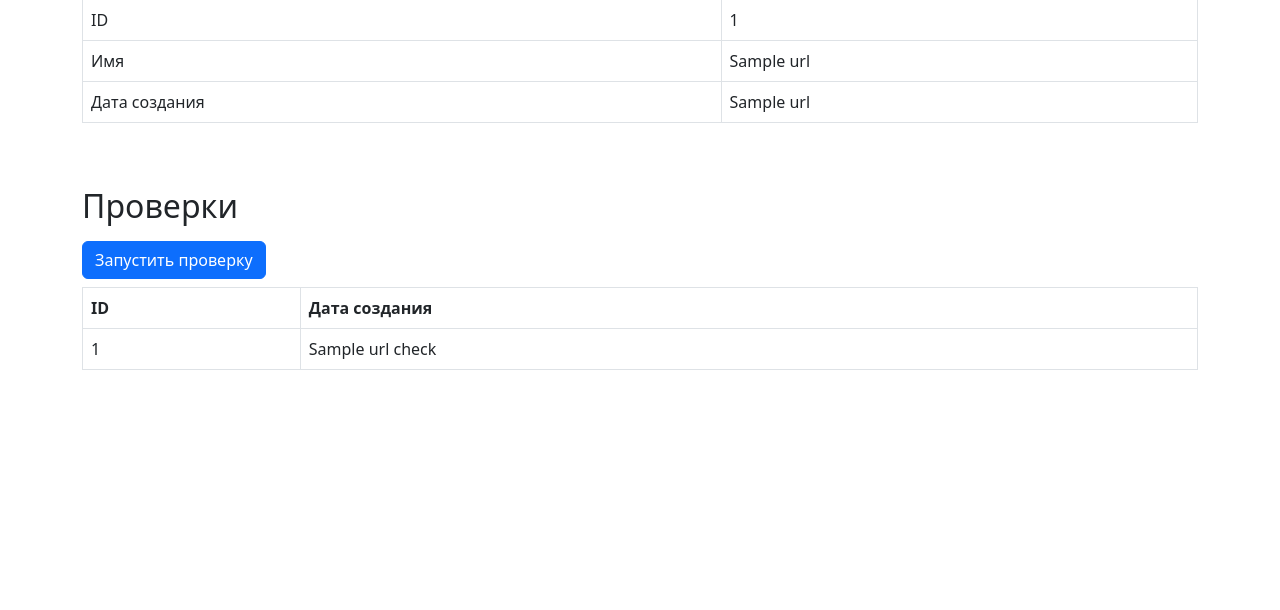
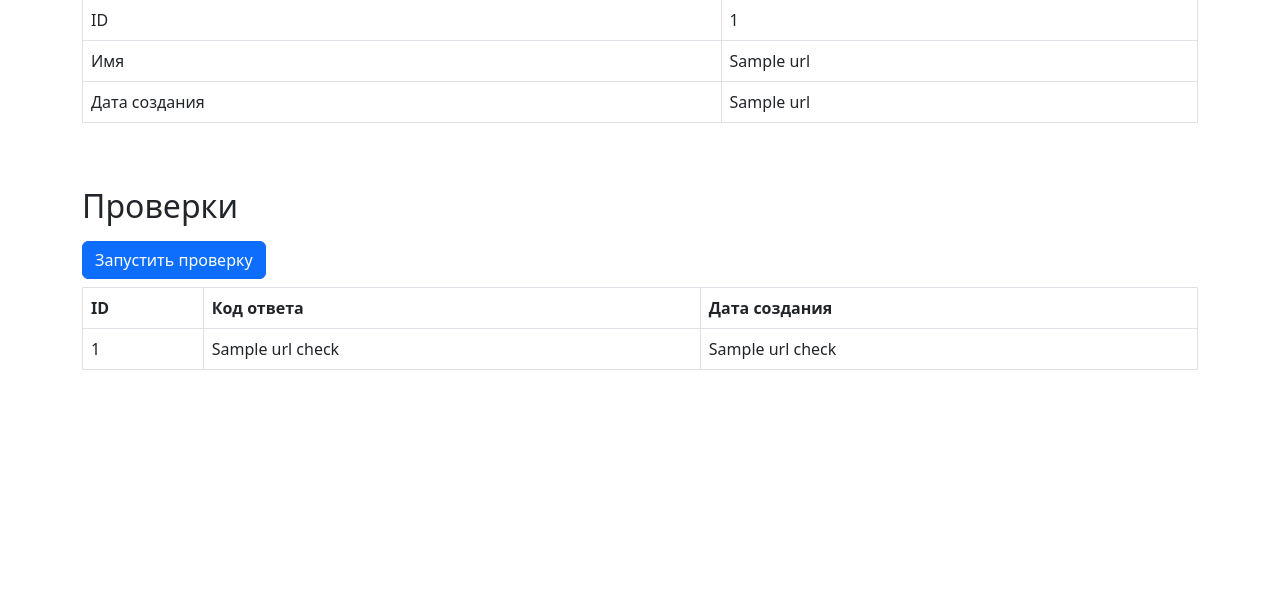
Before and after one commit to blacksmokezip/Page-Analyzer, a Flask app: page /urls/1 in a window 1280 px wide. Shown: the part 129-739 px from the top of the page. Run offline with Flask 3, Linux system fonts and the light colour scheme; one stand-in notice (Sample message) is shown; a database or web service that is not in the repository returns one stand-in record (values such as "Sample title"); some libraries are stand-ins or nearby versions.

Commit message:
Fifth step

```diff
--- a/page_analyzer/app.py
+++ b/page_analyzer/app.py
@@ -4,6 +4,7 @@ import psycopg2
 from dotenv import load_dotenv, find_dotenv
 from datetime import date
 from urllib.parse import urlparse
+import requests
 
 load_dotenv(find_dotenv())
 
@@ -80,7 +81,9 @@ def get_urls():
     with conn.cursor() as cur:
         cur.execute("SELECT * FROM urls")
         urls = cur.fetchall()[::-1]
-        query = 'SELECT url_id, MAX(b.created_at) AS last_tested_at' \
+        query = 'SELECT url_id,' \
+                ' MAX(b.status_code),' \
+                ' MAX(b.created_at) AS last_tested_at' \
                 ' FROM urls a' \
                 ' INNER JOIN url_checks b ON a.id = b.url_id' \
                 ' GROUP BY url_id' \
@@ -90,7 +93,10 @@ def get_urls():
 
     checks = {}
     for item in result:
-        checks[item[0]] = item[1]
+        checks[item[0]] = [item[1], item[2]]
+    for item in urls:
+        if item[0] not in checks:
+            checks[item[0]] = ['', '']
 
     return render_template(
         'urls.html',
@@ -106,8 +112,13 @@ def check_url(id):
     with conn.cursor() as cur:
         cur.execute(f"SELECT * FROM urls WHERE id={id}")
         url = cur.fetchone()
-        query = f"INSERT INTO url_checks (url_id, created_at)" \
-                f" VALUES ('{url[0]}', '{date.today()}')"
+        try:
+            r = requests.get(url[1])
+        except Exception:
+            flash('Произошла ошибка при проверке')
+            return redirect(url_for('url_id', id=url[0]))
+        query = f"INSERT INTO url_checks (url_id, status_code, created_at)" \
+                f" VALUES ('{url[0]}', {r.status_code}, '{date.today()}')"
         cur.execute(query)
         conn.commit()
 
--- a/page_analyzer/templates/index.html
+++ b/page_analyzer/templates/index.html
@@ -3,6 +3,7 @@
 <head>
     <meta charset="UTF-8">
     <meta name="viewport" content="width=device-width, initial-scale=1">
+    <meta name="description" content="Third project for Hexlet.io">
     <link href="https://cdn.jsdelivr.net/npm/bootstrap@5.2.0/dist/css/bootstrap.min.css" rel="stylesheet"
     integrity="sha384-gH2yIJqKdNHPEq0n4Mqa/HGKIhSkIHeL5AyhkYV8i59U5AR6csBvApHHNl/vI1Bx" crossorigin="anonymous">
     <title>Анализатор страниц</title>
--- a/page_analyzer/templates/show.html
+++ b/page_analyzer/templates/show.html
@@ -30,6 +30,9 @@
             {% endif %}
             {% if message == 'Страница успешно проверена' %}
             <div class="alert alert-success" role="alert">{{ message }}</div>
+            {% endif %}
+            {% if message == 'Произошла ошибка при проверке' %}
+            <div class="alert alert-danger" role="alert">{{ message }}</div>
             {% endif %}
             {% endfor %}
             {% endif %}
@@ -73,7 +76,7 @@
     <thead>
       <tr>
         <th>ID</th>
-        <!-- <th>Код ответа</th> -->
+        <th>Код ответа</th>
         <!-- <th>h1</th> -->
         <!-- <th>title</th> -->
         <!-- <th>description</th> -->
@@ -84,6 +87,7 @@
       {% for item in check %}
       <tr>
         <td>{{ item[0] }}</td>
+        <td>{{ item[2] }}</td>
         <td>{{ item[6] }}</td>
       </tr>
       {% endfor %}
--- a/page_analyzer/templates/urls.html
+++ b/page_analyzer/templates/urls.html
@@ -36,6 +36,7 @@
       <th>ID</th>
       <th>Имя</th>
       <th>Последняя проверка</th>
+      <th>Код ответа</th>
     </tr>
     </thead>
     <tbody>
@@ -43,7 +44,8 @@
     <tr>
         <td>{{url[0]}}</td>
         <td><a href="{{ url_for('url_id', id=url[0]) }}">{{ url[1] }}</a></td>
-        <td>{{ checks[url[0]] }}</td>
+        <td>{{ checks[url[0]][1] }}</td>
+        <td>{{ checks[url[0]][0] }}</td>
     </tr>
     {% endfor %}
     </tbody>
--- a/pyproject.toml
+++ b/pyproject.toml
@@ -12,6 +12,7 @@ flask = "^2.3.3"
 gunicorn = "^21.2.0"
 python-dotenv = "^1.0.0"
 psycopg2-binary = "^2.9.7"
+requests = "^2.31.0"
 
 
 [tool.poetry.group.dev.dependencies]
```
Also changed, not shown: test.py (+21 -15 lines), 1 other file.
